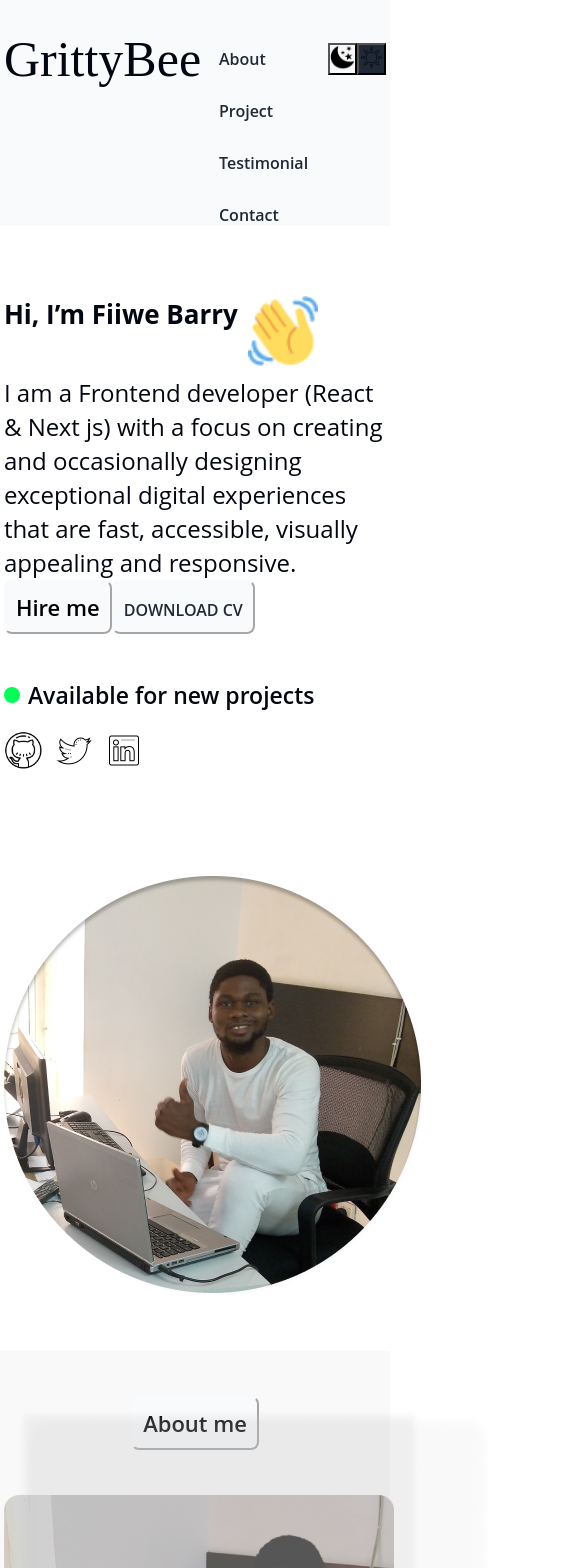
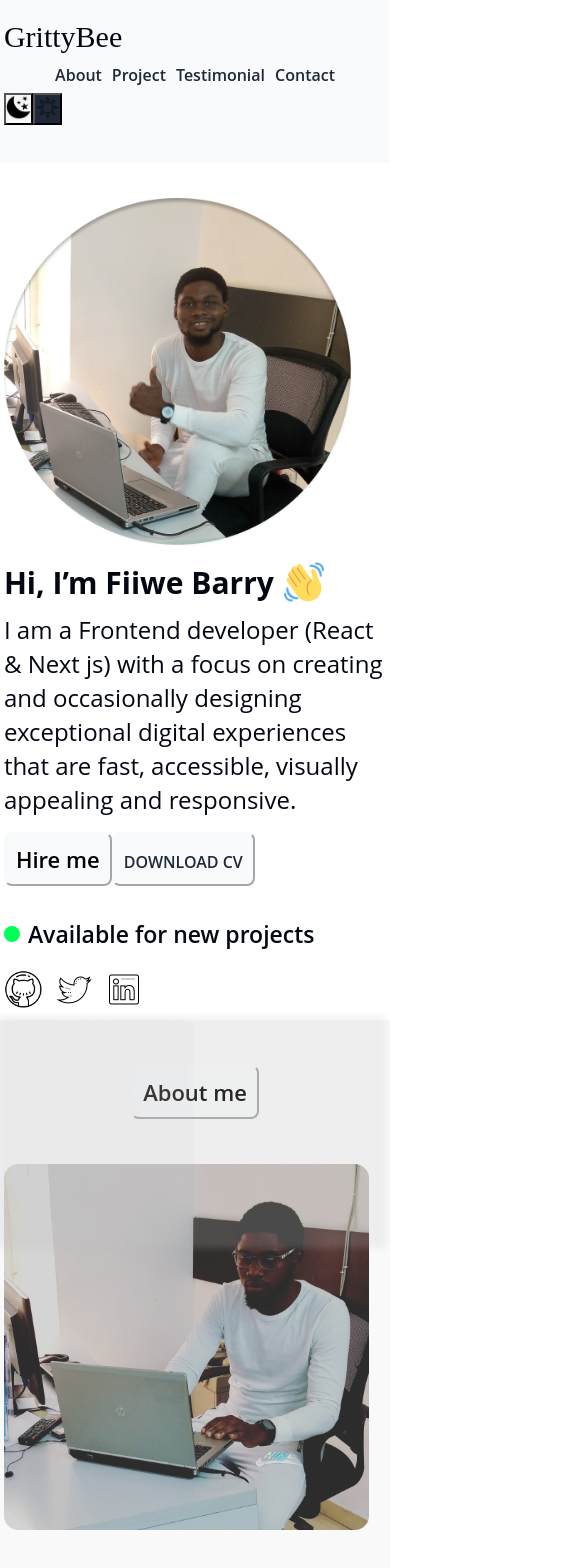
Before and after one commit to fiiwebarry/portfolio-update, a React (Vite) app: page / in a window 390 px wide. Shown: the top 1568 px of the page, 585 px wide, since content can reach past the window. Built offline with nearby package versions, Linux system fonts and the light colour scheme.

Commit message:
update on portfolio

```diff
--- a/src/Components/Portfolio-layout/About/About.css
+++ b/src/Components/Portfolio-layout/About/About.css
@@ -88,20 +88,34 @@ span{
         display: flex;
         flex-direction: column;
         gap:100px;
+    }
+    .About-page-holder {
+        margin-top: 40px;
+        background-color: #F9F9F9;
+    }
 
-
-
-        .shade {
+ .shade {
           position: absolute;
-          top: 1416px;
-          left: 24px;
+          top: 1016px;
+          left: -4px;
           filter: blur(3px);
           width:390px;
           background: rgba(196, 196, 196, 0.20);
       }
-      .image-tab img{
-        width:390px
-      }
+
+      .image-tab img {
+        width: 365px;
     }
+    .About-text-tab {
+        margin-top: -100px;
 
+    }
+    .shade-img{
+        width:200px;
+    }
+    .about-me {
+        font-size: 28px;
+        color: orange;
+
+    }
 }
--- a/src/Components/Portfolio-layout/About/About.jsx
+++ b/src/Components/Portfolio-layout/About/About.jsx
@@ -23,7 +23,7 @@ const About = () => {
                             <img src={Img} alt="" />
                         </div>
                         <div className="shade">
-                            <img src={img2} alt="" />
+                            <img className="shade-img" src={img2} alt="" />
                         </div>
 
                     </div>
@@ -36,7 +36,7 @@ const About = () => {
                             I'm fascinated by the ever-evolving landscape of web technologies,
                             and I embrace the challenge of staying up-to-date with the latest trends and best practices.
                         </p>
-                        <h2 className="about-me"> What Sets Me Apart</h2>
+                        <h2 className="about-me"> What Sets Me Apart:</h2>
                         <div className="text-sets">
                             <img className="star" src={star} alt="" />
                             <p><span>User-Centric Approach:</span><br /> I believe in putting the user at the center of every project.
--- a/src/Components/Portfolio-layout/Batch/index.css
+++ b/src/Components/Portfolio-layout/Batch/index.css
@@ -73,9 +73,6 @@ background-color: #ffff;
 }
 @media screen  and (max-width:414px){
     .skills-tab{
-        flex-direction: column;
-
-        gap:60px;
-
+        gap:20px;
     }
 }
--- a/src/Components/Portfolio-layout/Contact/Contact.css
+++ b/src/Components/Portfolio-layout/Contact/Contact.css
@@ -101,8 +101,17 @@ textarea{
 
 @media screen  and (max-width:414px){
 
-    .testimonial-tab{
-      flex-direction: column;
-      gap:20px;
+    .flex-tab{
+        display: flex;
+        flex-direction: column;
+
     }
+    .contactMe-tab {
+        margin-left: -200px;
+        width: 370px;
+
     }
+    form{
+        margin-left: -200px;
+    }
+}
--- a/src/Components/Portfolio-layout/Contact/Contact.jsx
+++ b/src/Components/Portfolio-layout/Contact/Contact.jsx
@@ -30,7 +30,7 @@ const Contact = () => {
                                             <img className="flex-tab-tab" src={image} />
                                             <p className="flex-tab-tab title-tab">{title}</p>
                                         </div>
-                                        <p>{detail}</p>
+                                        <p className="details-tab">{detail}</p>
 
                                         <div className="flex">
                                             <p>Write Me</p>
--- a/src/Components/Portfolio-layout/DataPage/DataPage.jsx
+++ b/src/Components/Portfolio-layout/DataPage/DataPage.jsx
@@ -1,12 +1,13 @@
 
 
 export const data = [
-    { id: 1, image: "/src/Assets/Icons/people-icon.jpg", text: "Lorem ipsum dolor sit amet consectetur. Viverra donec accumsan velit nulla sed sed pellentesque feugiat commodo.", name: "Ikechukwu Onuorah", Role: "iOS Engineer | SwifUI | UIKit | Flutter", },
-    { id: 1, image: "/src/Assets/Icons/people-icon.jpg", text: "Lorem ipsum dolor sit amet consectetur. Viverra donec accumsan velit nulla sed sed pellentesque feugiat commodo.", name: "Ikechukwu Onuorah", Role: "iOS Engineer | SwifUI | UIKit | Flutter", },
+    { id: 1, image: "/src/Assets/Icons/people-icon.jpg", text: "Barisanem's commitment to work is excellent and inspiring.He exhibits a growth mindset and always improves on his skill set continuously. He is a highly valuable asset.", name: "Ikechukwu Onuorah", Role: "iOS Engineer | SwifUI | UIKit | Flutter", },
+    { id: 1, image: "/src/Assets/Icons/people-icon.jpg", text: "Barisanem is passionate about his work as a frontend developer. His detail-oriented design work and consistent work ethic is of great value to the workplace and to clients.", name: "Yuewu Zhou", Role: "Developer I at InductiveHealth Informatics" },
     { id: 1, image: "/src/Assets/Icons/people-icon.jpg", text: "Lorem ipsum dolor sit amet consectetur. Viverra donec accumsan velit nulla sed sed pellentesque feugiat commodo.", name: "Ikechukwu Onuorah", Role: "iOS Engineer | SwifUI | UIKit | Flutter", },
 
 
 ];
+
 
 
 export const contactData = [
--- a/src/Components/Portfolio-layout/Hero/Hero.css
+++ b/src/Components/Portfolio-layout/Hero/Hero.css
@@ -150,9 +150,13 @@
 @media only screen and (max-width:414px){
     .hero-page{
         display: flex;
-        flex-direction: column;
+        flex-direction:column-reverse;
         gap:70px;
         width: 100%;
+    }
+    .hero-img{
+        width:350px;
+        margin-top: -30px;
     }
     .Header-text p{
         width: auto;
@@ -160,7 +164,27 @@
     }
     .Header-text-icon h2{
 
-        font-size: 26px;
+        font-size: 30px;
+    }
+    .emoji-icon {
+
+        width: 40px;
+        height: 40px;
+    }
+    .Header-text-icon-layer {
+        display: flex;
+        gap: 8px;
+         margin-top: 2px;
+    }
+.Hire-btn {
+    margin-top: 15px;
+    margin-bottom: 10px;
+}
+
+    .Header-text-icon {
+        display: flex;
+        gap: 10px;
+        margin-top: -180px;
     }
     .Hero-image{
         width: auto;
--- a/src/Components/Portfolio-layout/Hero/Hero.jsx
+++ b/src/Components/Portfolio-layout/Hero/Hero.jsx
@@ -43,7 +43,7 @@ const Hero = () => {
 
 
                     <div className="Hero-image">
-                        <img src={Img} />
+                        <img className="hero-img" src={Img} />
                     </div>
                 </div>
             </div>
--- a/src/Components/Portfolio-layout/Navbar/Navbar.css
+++ b/src/Components/Portfolio-layout/Navbar/Navbar.css
@@ -45,7 +45,6 @@ nav {
  }
    nav ul {
     list-style-type: none;
-    /* margin-bottom: 40px; */
     padding: 0;
     display: flex;
     justify-content: center;
@@ -83,15 +82,33 @@ nav {
   }
 
   @media screen  and (max-width:414px){
-    .flex-column{
-        display: flex;
-        flex-direction: column;
-    }
 
-    nav ul {
-      flex-direction: column;
+    .Nav-header{
+     font-size: 30px;
 
     }
+    .Icon-name {
+      padding-top: 20px;
+  }
+  .nav-details {
+      margin-top: 10px;
+      display: flex;
+      flex-direction: column;
+      justify-content: flex-start;
+      gap: 2px;
+  }
+
+  .box-tab {
+    margin-top: 5px;
+    height: 70px;
+}
+nav ul {
+  list-style-type:none;
+  padding: 0;
+  flex: none !important;
+  gap: 10px
+}
+
     .shade {
       position: absolute;
       top: 316px;
--- a/src/Components/Portfolio-layout/Navbar/Navbar.jsx
+++ b/src/Components/Portfolio-layout/Navbar/Navbar.jsx
@@ -29,7 +29,7 @@ const Navbar = () => {
                     <div> <h1 className="Nav-header">GrittyBee</h1></div>
 
                     <div className="nav-details">
-                        <div>
+                        <div className="drop-down">
                             <ul>
                                 <li><a href="#About">About</a></li>
                                 <li><a href="/about">Project</a></li>
--- a/src/Components/Portfolio-layout/Projects/Projects.css
+++ b/src/Components/Portfolio-layout/Projects/Projects.css
@@ -142,4 +142,11 @@ padding-bottom: 40px;
   gap: 10px;
 
 }
+.work-img {
+  width: 350px;
 }
+.work-image {
+  width: 370px;
+}
+
+}
--- a/src/Components/Portfolio-layout/Testimonial/testimonial.css
+++ b/src/Components/Portfolio-layout/Testimonial/testimonial.css
@@ -62,7 +62,7 @@
   .testimony-text{
     display: flex;
     justify-content: center;
-    padding: 30px;
+    padding: 10px;
     margin: auto;
     width: 320px;
     color: black;
@@ -101,4 +101,11 @@
       flex-direction: column;
       gap:20px;
     }
+    .testimony-box {
+      width: 100%;
+  }
+  .testimonials-p {
+
+    font-size: 20px;
     }
+  }
```
